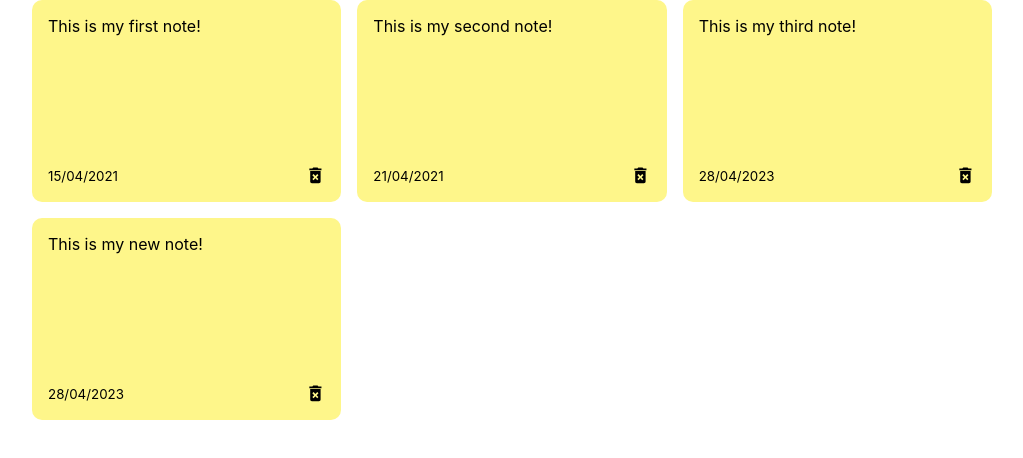
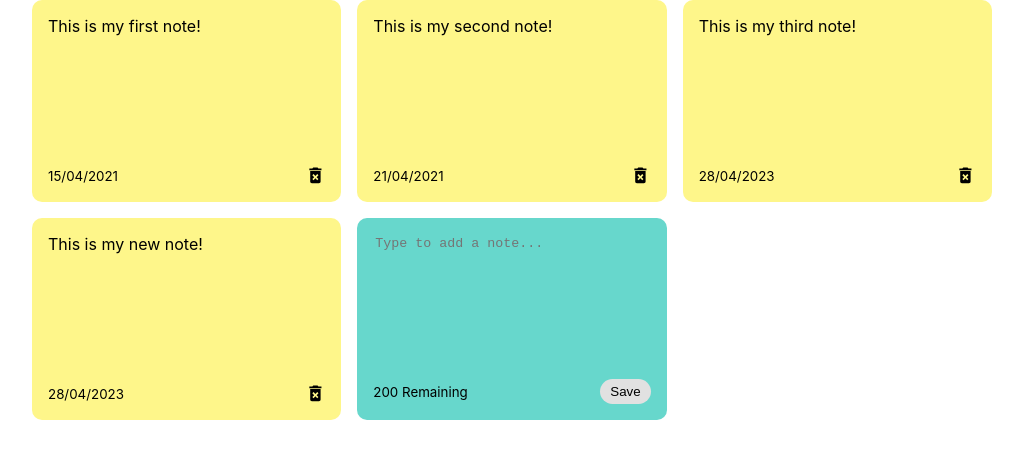
Before and after one commit to jamieleef/react-notes-app, a React (Create React App) app: page / in a window 1280 px wide. Shown: the top 458 px of the page, without its empty margins (128-1151 px from the left). Built offline with nearby package versions, Linux system fonts and the light colour scheme; the HTML template or start-up script is replaced by a standard one.

Commit message:
Add New Notes component

```diff
--- a/src/App.js
+++ b/src/App.js
@@ -7,28 +7,41 @@
         {
             id: nanoid(),
             text: "This is my first note!",
-            date: "15/04/2021"
+            date: "15/04/2021",
         },
         {
             id: nanoid(),
             text: "This is my second note!",
-            date: "21/04/2021"
+            date: "21/04/2021",
         },
         {
             id: nanoid(),
             text: "This is my third note!",
-            date: "28/04/2023"
+            date: "28/04/2023",
         },
         {
             id: nanoid(),
             text: "This is my new note!",
-            date: "28/04/2023"
+            date: "28/04/2023",
         },
-]);
+    ]);
 
-    return <div className="container">
-        <NotesList notes={notes} />
-    </div>;
+    const addNote = (text) => {
+        const date = new Date();
+        const newNote = {
+            id: nanoid(),
+            text: text,
+            date: date.toLocaleDateString()
+        };
+        const newNotes = [...notes, newNote];
+        setNotes(newNotes);
+    };
+
+    return (
+        <div className="container">
+            <NotesList notes={notes} handleAddNote={addNote} />
+        </div>
+    );
 };
 
 export default App;
--- /dev/null
+++ b/src/components/AddNote.js
@@ -0,0 +1,36 @@
+import { useState } from "react";
+
+const AddNote = ({ handleAddNote }) => {
+    const [noteText, setNoteText] = useState("");
+
+    const handleChange = (event) => {
+        setNoteText(event.target.value);
+    };
+
+    const handleSaveClick = () => {
+        if(noteText.trim().length > 0){
+            handleAddNote(noteText);
+            setNoteText('');
+        }
+    };
+
+    return (
+        <div className="note new">
+            <textarea
+                rows="8"
+                cols="10"
+                placeholder="Type to add a note..."
+                value={noteText}
+                onChange={handleChange}
+            ></textarea>
+            <div className="note-footer">
+                <small>200 Remaining</small>
+                <button className="save" onClick={handleSaveClick}>
+                    Save
+                </button>
+            </div>
+        </div>
+    );
+};
+
+export default AddNote;
--- a/src/components/NotesList.js
+++ b/src/components/NotesList.js
@@ -1,11 +1,17 @@
 import Note from "./Note";
+import AddNote from "./AddNote";
 
-const NotesList = ({ notes }) => {
-    return(
-        <div className='notes-list'>
+const NotesList = ({ notes, handleAddNote }) => {
+    return (
+        <div className="notes-list">
             {notes.map((note) => (
-                <Note id={note.id} text={note.text} date={note.date} />
+                <Note
+                    id={note.id}
+                    text={note.text}
+                    date={note.date}
+                />
             ))}
+            <AddNote handleAddNote={handleAddNote} />
         </div>
     );
 };
--- a/src/index.css
+++ b/src/index.css
@@ -1,15 +1,15 @@
 body {
-  margin: 0;
-  font-family: -apple-system, BlinkMacSystemFont, 'Segoe UI', 'Roboto', 'Oxygen',
-    'Ubuntu', 'Cantarell', 'Fira Sans', 'Droid Sans', 'Helvetica Neue',
-    sans-serif;
-  -webkit-font-smoothing: antialiased;
-  -moz-osx-font-smoothing: grayscale;
+    margin: 0;
+    font-family: -apple-system, BlinkMacSystemFont, "Segoe UI", "Roboto",
+        "Oxygen", "Ubuntu", "Cantarell", "Fira Sans", "Droid Sans",
+        "Helvetica Neue", sans-serif;
+    -webkit-font-smoothing: antialiased;
+    -moz-osx-font-smoothing: grayscale;
 }
 
 code {
-  font-family: source-code-pro, Menlo, Monaco, Consolas, 'Courier New',
-    monospace;
+    font-family: source-code-pro, Menlo, Monaco, Consolas, "Courier New",
+        monospace;
 }
 
 .container {
@@ -24,6 +24,32 @@
     display: grid;
     grid-gap: 1rem;
     grid-template-columns: repeat(auto-fit, minmax(250px, 1fr));
+}
+
+.note.new {
+    background-color: #67d7cc;
+}
+
+textarea {
+    border: none;
+    resize: none;
+    background-color: #67d7cc;
+}
+
+textarea:focus {
+    outline: none;
+}
+
+.save {
+    background-color: #e1e1e1;
+    border: none;
+    border-radius: 15px;
+    padding: 5px 10px 5px 10px;
+}
+
+.save:hover {
+    background-color: #ededed;
+    cursor: pointer;
 }
 
 .note {
```
